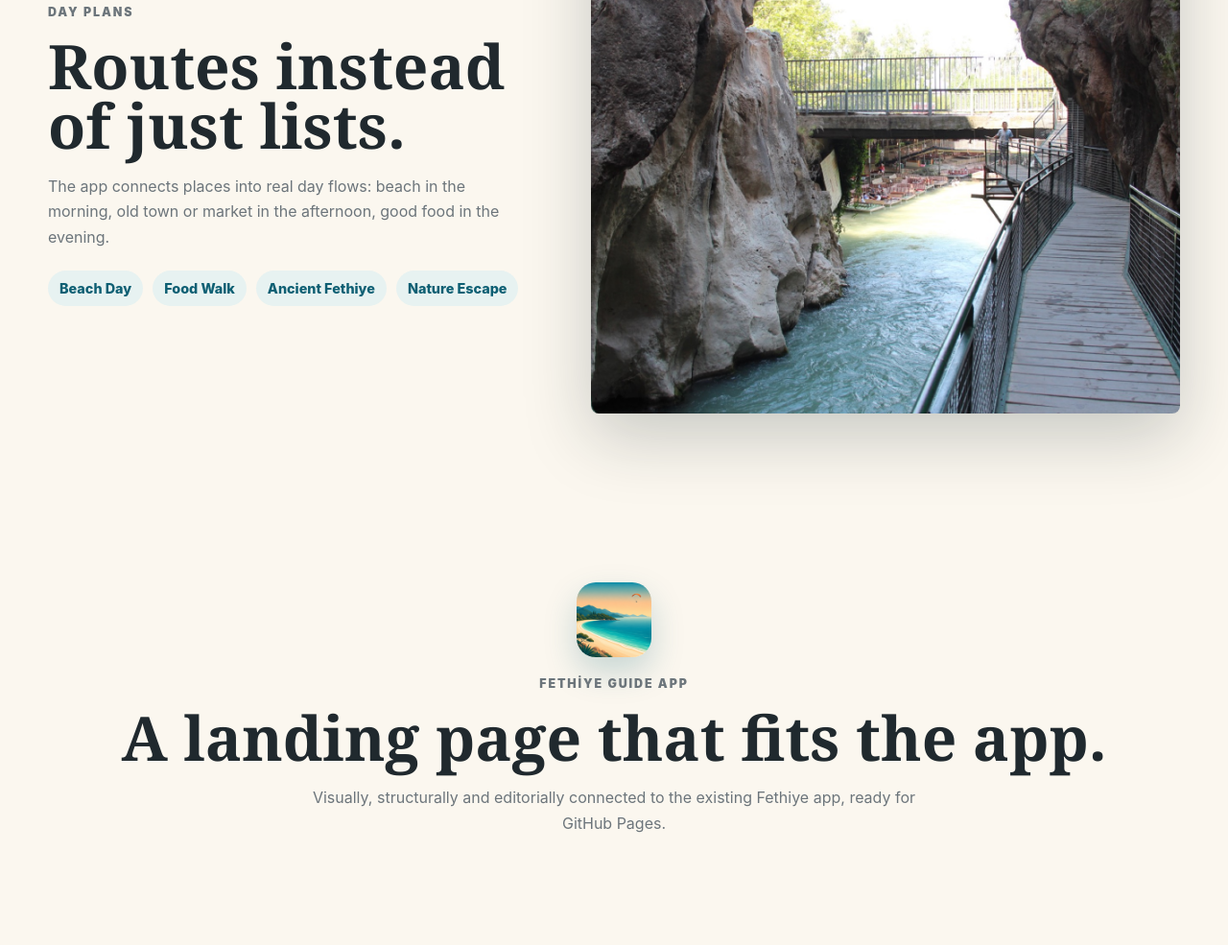
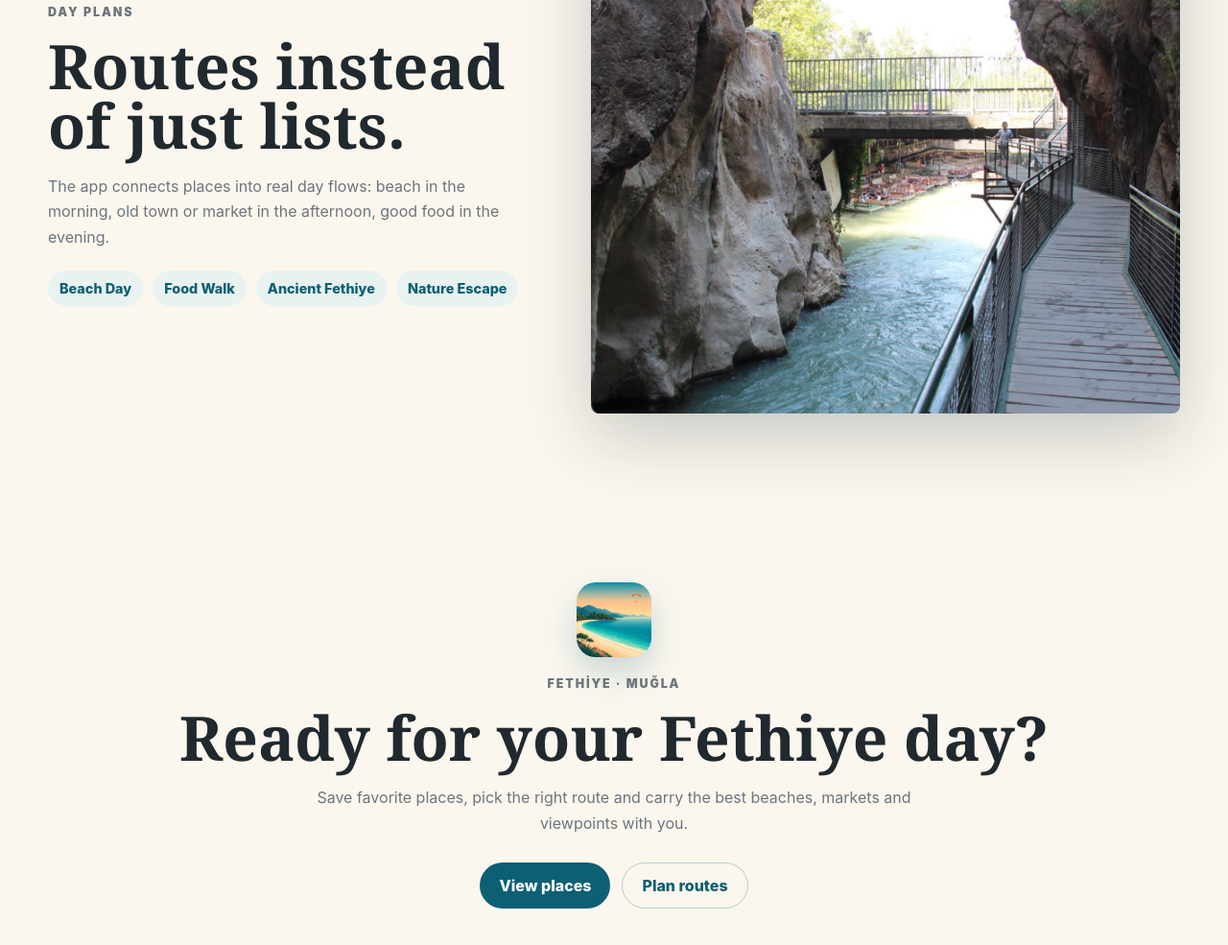
Before and after one commit to tayyare79/fethiye-guide-app-landing-page, a plain HTML site: page index.html in a window 1280 px wide. Shown: the part 3462-4447 px from the top of the page at 96% size. Drawn offline with Linux system fonts and the light colour scheme.

Commit message:
Improve landing page closing CTA

```diff
--- a/index.html
+++ b/index.html
@@ -232,12 +232,16 @@
 
       <section class="closing-section">
         <img src="assets/images/app-icon.png" alt="" />
-        <p class="eyebrow" data-i18n="closing.eyebrow">FETHİYE GUIDE APP</p>
-        <h2 data-i18n="closing.title">Eine Landingpage, die direkt zur App passt.</h2>
+        <p class="eyebrow" data-i18n="closing.eyebrow">FETHİYE · MUĞLA</p>
+        <h2 data-i18n="closing.title">Bereit für deinen Fethiye-Tag?</h2>
         <p data-i18n="closing.text">
-          Visuell, inhaltlich und strukturell an die vorhandene Fethiye-App
-          gekoppelt, bereit für GitHub Pages.
+          Speichere deine Lieblingsorte, finde die passende Route und nimm die
+          besten Strände, Märkte und Aussichtspunkte direkt mit.
         </p>
+        <div class="closing-actions">
+          <a class="button primary light" href="#orte" data-i18n="closing.primaryCta">Orte ansehen</a>
+          <a class="button secondary dark" href="#routen" data-i18n="closing.secondaryCta">Routen planen</a>
+        </div>
       </section>
     </main>
     <script src="script.js"></script>
--- a/script.js
+++ b/script.js
@@ -63,10 +63,12 @@ const translations = {
     "routes.tags.food": "Food Walk",
     "routes.tags.ancient": "Antikes Fethiye",
     "routes.tags.nature": "Naturausflug",
-    "closing.eyebrow": "FETHİYE GUIDE APP",
-    "closing.title": "Eine Landingpage, die direkt zur App passt.",
+    "closing.eyebrow": "FETHİYE · MUĞLA",
+    "closing.title": "Bereit für deinen Fethiye-Tag?",
     "closing.text":
-      "Visuell, inhaltlich und strukturell an die vorhandene Fethiye-App gekoppelt, bereit für GitHub Pages.",
+      "Speichere deine Lieblingsorte, finde die passende Route und nimm die besten Strände, Märkte und Aussichtspunkte direkt mit.",
+    "closing.primaryCta": "Orte ansehen",
+    "closing.secondaryCta": "Routen planen",
   },
   en: {
     metaDescription:
@@ -129,10 +131,12 @@ const translations = {
     "routes.tags.food": "Food Walk",
     "routes.tags.ancient": "Ancient Fethiye",
     "routes.tags.nature": "Nature Escape",
-    "closing.eyebrow": "FETHİYE GUIDE APP",
-    "closing.title": "A landing page that fits the app.",
+    "closing.eyebrow": "FETHİYE · MUĞLA",
+    "closing.title": "Ready for your Fethiye day?",
     "closing.text":
-      "Visually, structurally and editorially connected to the existing Fethiye app, ready for GitHub Pages.",
+      "Save favorite places, pick the right route and carry the best beaches, markets and viewpoints with you.",
+    "closing.primaryCta": "View places",
+    "closing.secondaryCta": "Plan routes",
   },
   tr: {
     metaDescription:
@@ -195,10 +199,12 @@ const translations = {
     "routes.tags.food": "Lezzet Yürüyüşü",
     "routes.tags.ancient": "Antik Fethiye",
     "routes.tags.nature": "Doğa Kaçamağı",
-    "closing.eyebrow": "FETHİYE GUIDE APP",
-    "closing.title": "Uygulamayla doğrudan uyumlu bir landing page.",
+    "closing.eyebrow": "FETHİYE · MUĞLA",
+    "closing.title": "Fethiye günün için hazır mısın?",
     "closing.text":
-      "Görsel, içerik ve yapı olarak mevcut Fethiye uygulamasına bağlı, GitHub Pages için hazır.",
+      "Favori yerlerini kaydet, doğru rotayı seç ve en iyi plajları, pazarları ve manzaraları yanında taşı.",
+    "closing.primaryCta": "Yerleri gör",
+    "closing.secondaryCta": "Rota planla",
   },
   ru: {
     metaDescription:
@@ -261,10 +267,12 @@ const translations = {
     "routes.tags.food": "Гастро-прогулка",
     "routes.tags.ancient": "Древний Фетхие",
     "routes.tags.nature": "Природа",
-    "closing.eyebrow": "FETHİYE GUIDE APP",
-    "closing.title": "Лендинг, который подходит приложению.",
+    "closing.eyebrow": "FETHİYE · MUĞLA",
+    "closing.title": "Готовы к дню в Фетхие?",
     "closing.text":
-      "Визуально, структурно и содержательно связан с существующим приложением Fethiye, готов для GitHub Pages.",
+      "Сохраняйте любимые места, выбирайте подходящий маршрут и берите с собой лучшие пляжи, рынки и виды.",
+    "closing.primaryCta": "Смотреть места",
+    "closing.secondaryCta": "Планировать маршрут",
   },
   zh: {
     metaDescription:
@@ -323,9 +331,11 @@ const translations = {
     "routes.tags.food": "美食漫步",
     "routes.tags.ancient": "古代费特希耶",
     "routes.tags.nature": "自然出游",
-    "closing.eyebrow": "FETHİYE GUIDE APP",
-    "closing.title": "与应用真正匹配的落地页。",
-    "closing.text": "在视觉、结构和内容上连接已有的 Fethiye 应用，已为 GitHub Pages 准备好。",
+    "closing.eyebrow": "FETHİYE · MUĞLA",
+    "closing.title": "准备好开始你的费特希耶一天了吗？",
+    "closing.text": "收藏喜欢的地点，选择合适路线，把最好的海滩、集市和观景点带在身边。",
+    "closing.primaryCta": "查看地点",
+    "closing.secondaryCta": "规划路线",
   },
 };
 
--- a/styles.css
+++ b/styles.css
@@ -536,6 +536,24 @@ h3 {
   margin-left: auto;
 }
 
+.closing-actions {
+  display: flex;
+  flex-wrap: wrap;
+  justify-content: center;
+  gap: 12px;
+  margin-top: 28px;
+}
+
+.button.primary.light {
+  color: var(--white);
+  background: var(--sea-deep);
+}
+
+.button.secondary.dark {
+  color: var(--sea-deep);
+  border-color: rgba(13, 95, 115, 0.28);
+}
+
 @media (max-width: 920px) {
   .site-header {
     top: 10px;
```
